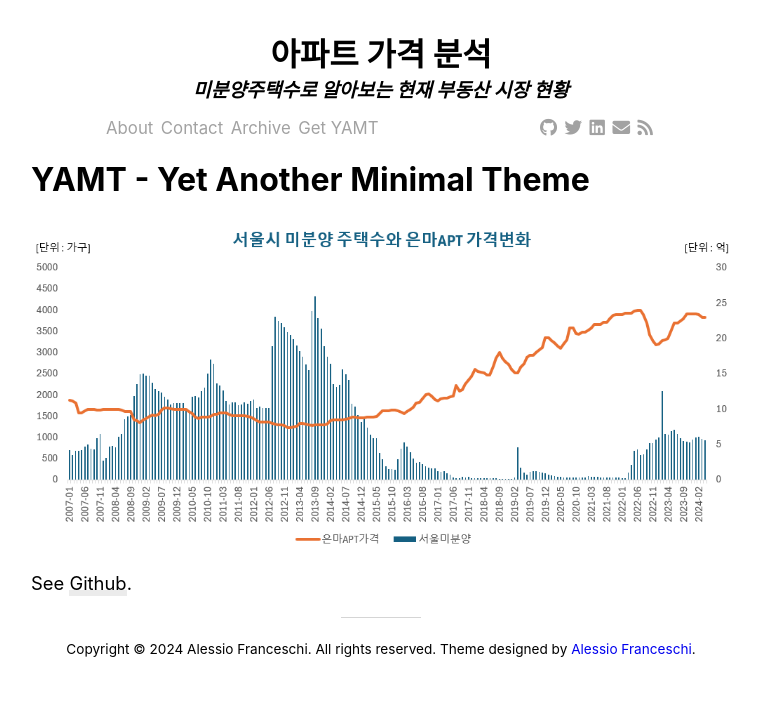
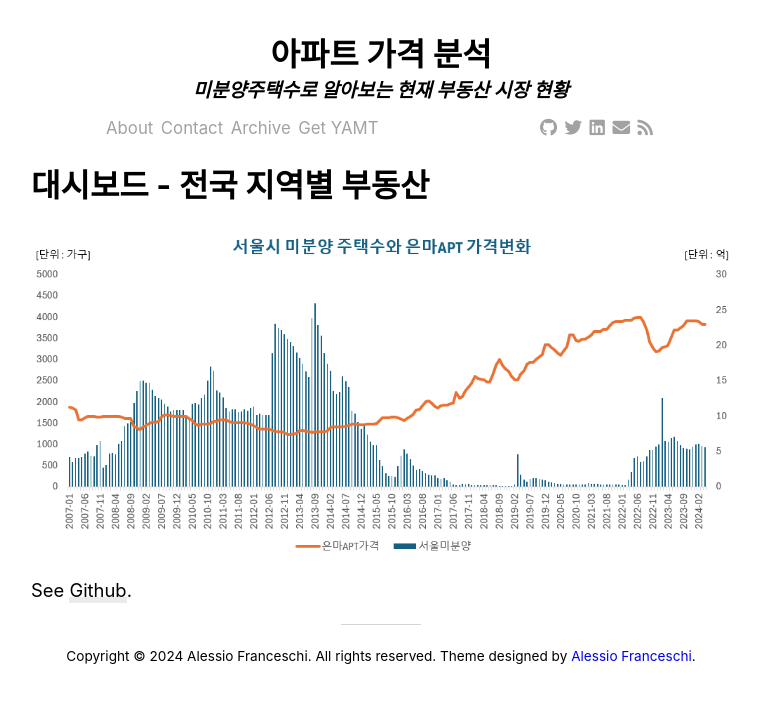
Before and after one commit to Timeleeh/skkufinal.github.io, a Jekyll site: the page built from about.md, in a window 1280 px wide. Shown: the top 703 px of the page, without its empty margins (259-1019 px from the left). Built offline with Jekyll 4.4.1, drawn with Linux system fonts in a browser that asks for light colours; nearby versions of some CDN libraries.

Commit message:
Update about.md

```diff
--- a/about.md
+++ b/about.md
@@ -3,7 +3,8 @@ layout: default
 title: About
 ---
 
-# [YAMT - Yet Another Minimal Theme](https://yamt.netlify.app/)
+# [대시보드 - 전국 지역별 부동산](https://yamt.netlify.app/)
+
 <img src="/unma.png" width="100%" height="100%">
 
 See [Github](https://github.com/PandaSekh/Jekyll-YAMT).
```
